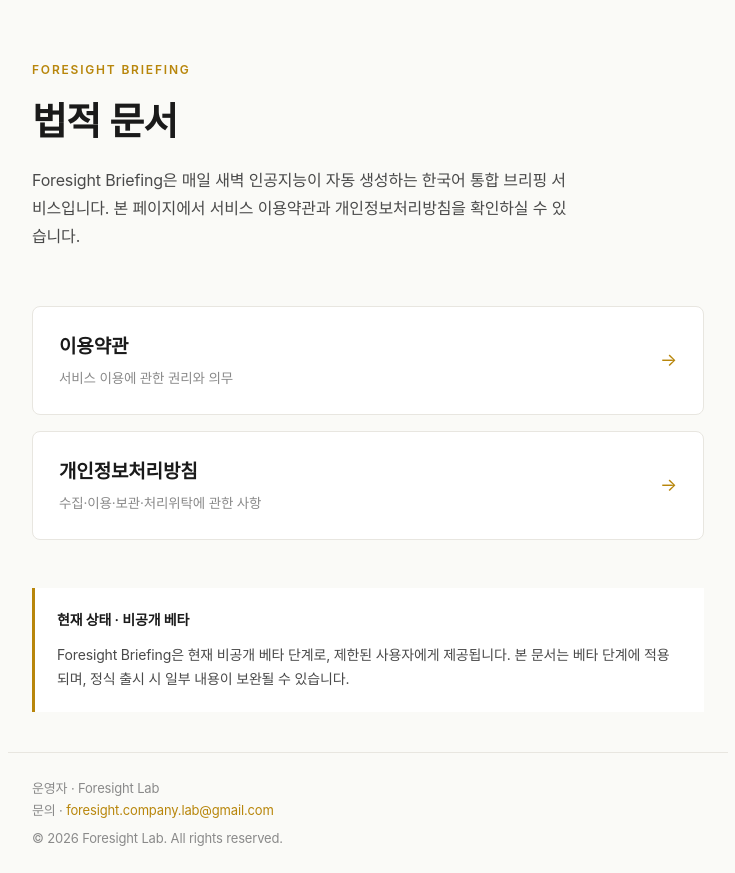
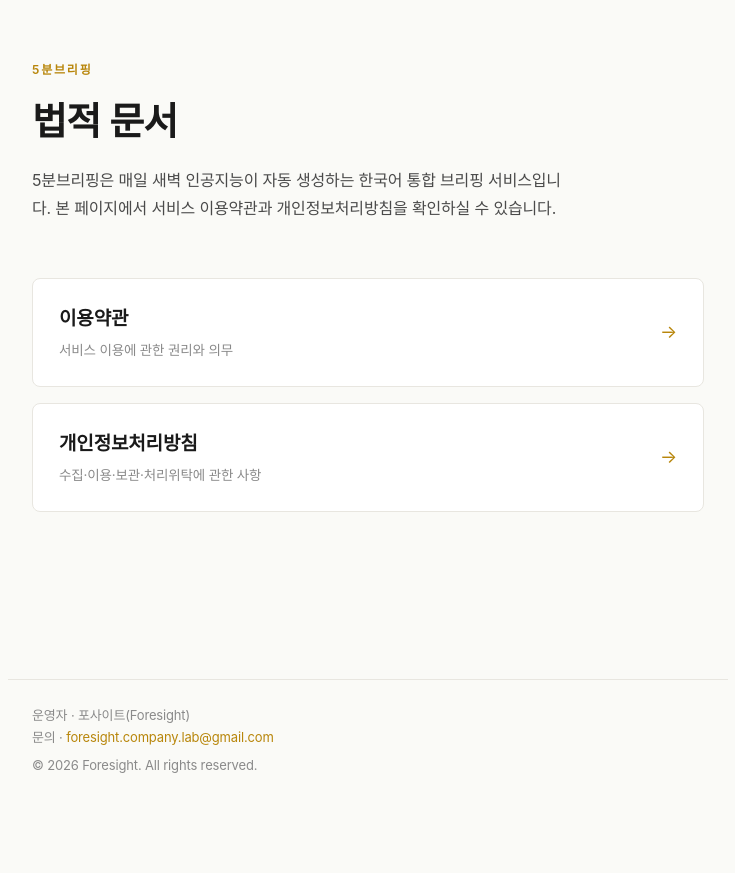
Before and after one commit to foresightcompanylab/news-briefing-legal, a plain HTML site: page index.html in a window 1280 px wide. Shown: the whole page, without its empty margins (272-1007 px from the left). After the commit the page ends 800 px from the top, so only its background shows below. Drawn offline with Linux system fonts and the light colour scheme; a web font is replaced by a local one.

Commit message:
Update index.html

```diff
--- a/index.html
+++ b/index.html
@@ -3,8 +3,8 @@
 <head>
   <meta charset="UTF-8">
   <meta name="viewport" content="width=device-width, initial-scale=1.0">
-  <title>Foresight Briefing · 법적 문서</title>
-  <meta name="description" content="Foresight Briefing 서비스의 이용약관 및 개인정보처리방침">
+  <title>5분브리핑 · 법적 문서</title>
+  <meta name="description" content="5분브리핑 서비스의 이용약관 및 개인정보처리방침">
   <link rel="preconnect" href="https://fonts.googleapis.com">
   <link rel="preconnect" href="https://fonts.gstatic.com" crossorigin>
   <link href="https://fonts.googleapis.com/css2?family=Noto+Serif+KR:wght@400;600;700&family=Pretendard:wght@400;500;600;700&display=swap" rel="stylesheet">
@@ -160,10 +160,10 @@
 <body>
 
   <div class="container">
-    <div class="brand">Foresight Briefing</div>
+    <div class="brand">5분브리핑</div>
     <h1>법적 문서</h1>
     <p class="tagline">
-      Foresight Briefing은 매일 새벽 인공지능이 자동 생성하는 한국어 통합 브리핑 서비스입니다. 본 페이지에서 서비스 이용약관과 개인정보처리방침을 확인하실 수 있습니다.
+      5분브리핑은 매일 새벽 인공지능이 자동 생성하는 한국어 통합 브리핑 서비스입니다. 본 페이지에서 서비스 이용약관과 개인정보처리방침을 확인하실 수 있습니다.
     </p>
 
     <div class="docs">
@@ -184,16 +184,13 @@
       </a>
     </div>
 
-    <div class="info-box">
-      <p style="margin-bottom: 10px;"><strong>현재 상태 · 비공개 베타</strong></p>
-      <p>Foresight Briefing은 현재 비공개 베타 단계로, 제한된 사용자에게 제공됩니다. 본 문서는 베타 단계에 적용되며, 정식 출시 시 일부 내용이 보완될 수 있습니다.</p>
-    </div>
+
   </div>
 
   <footer class="footer">
-    <p>운영자 · Foresight Lab</p>
+    <p>운영자 · 포사이트(Foresight)</p>
     <p>문의 · <a href="mailto:foresight.company.lab@gmail.com">foresight.company.lab@gmail.com</a></p>
-    <p style="margin-top: 6px;">© 2026 Foresight Lab. All rights reserved.</p>
+    <p style="margin-top: 6px;">© 2026 Foresight. All rights reserved.</p>
   </footer>
 
 </body>
```
